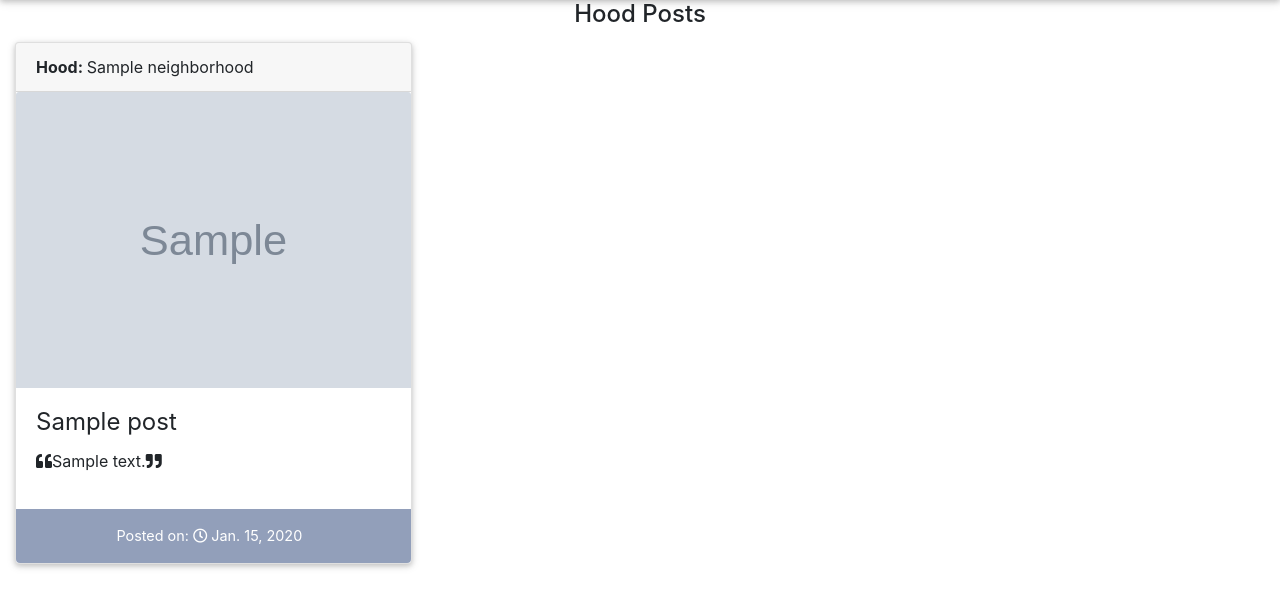
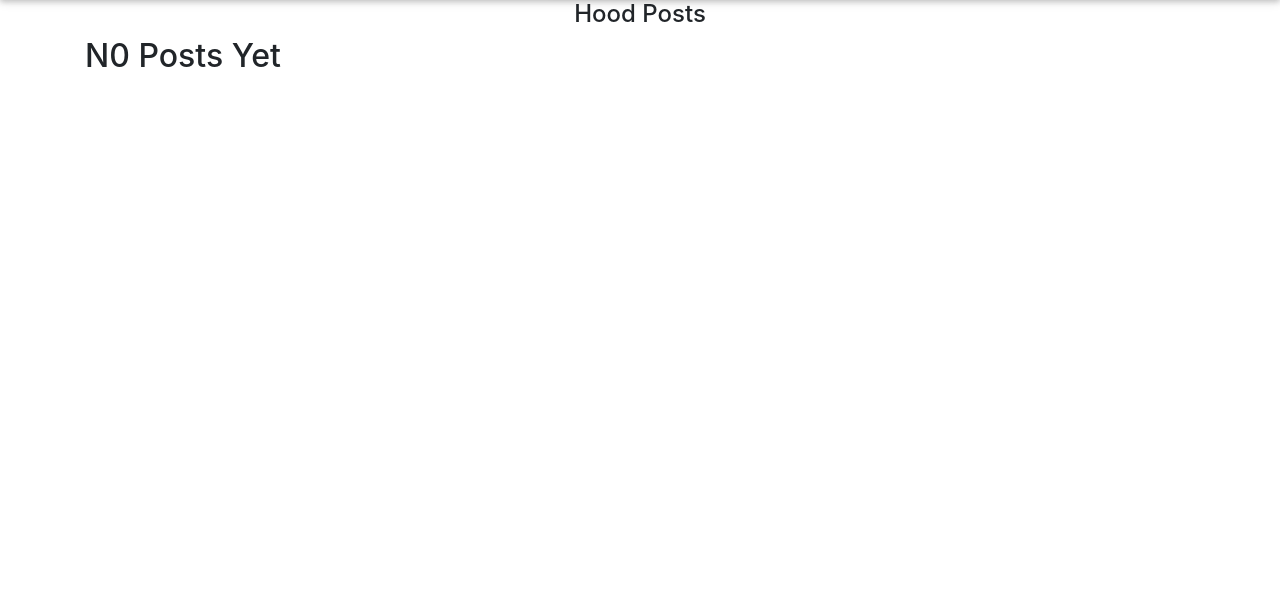
Before and after one commit to Antavio/Hood, a Django app: page / in a window 1280 px wide. Shown: the part 93-701 px from the top of the page. Run offline with Django 3.2, Linux system fonts and the light colour scheme; a user stored in the database is signed in; tables that the repository leaves empty hold one stand-in row (values such as "Sample post"); grey boxes marked "Sample" are stand-in pictures; some libraries are stand-ins or nearby versions.

Commit message:
Create a filter for posts to query a specific users posts.

```diff
--- a/hood_app/templates/hood_app/index.html
+++ b/hood_app/templates/hood_app/index.html
@@ -5,7 +5,7 @@
         <h4 class="text-center heading"> Hood Posts</h4>
     </div>
     <div class="row">
-        {% for post in all_posts %}
+        {% for post in posts %}
 
         <div class="col-md-4 main-page d-flex" style=" margin-top: 5px;">
             <!-- Card -->
@@ -47,13 +47,11 @@
         </div>
         {% empty %}
         <div class="row">
-            <h1 class="text-center" style="margin-left:30px;"> No Posts Yet</h1>
+            <h2 style="margin-left:100px;">N0 Posts Yet</h2>
         </div>
         {% endfor %}
     </div>
     <!-- Card deck -->
-    <div class="row">
-    </div>
 
 </div>
 {% endblock %}
--- a/hood_app/views.py
+++ b/hood_app/views.py
@@ -8,8 +8,19 @@ from .forms import *
 
 @login_required(login_url='/accounts/login/')
 def home(request):
-    profile = Profile.objects.all()
-    all_posts = Post.objects.all()
+
+    current_user = request.user
+    profile = Profile.objects.filter(prof_user=request.user)
+
+    arr=[]
+    for post in profile:
+        arr.append(post.hood_id.id)
+    if len(arr)>0:
+        id=arr[0]
+        all_posts = Post.objects.filter(hood_post=id)
+    else:
+        all_posts = ""
+
     return render(request,'hood_app/index.html',{"all_posts":all_posts,"prof_info":profile})
 
 @login_required(login_url='/accounts/login/')
@@ -44,13 +55,13 @@ def profile_edit(request):
 def profile(request):
     current_user = request.user
     business = Business.objects.filter(business_owner = current_user)
-
+    posts = Post.objects.filter(post_owner = current_user)
     try:
         prof = Profile.objects.get(prof_user=current_user)
     except ObjectDoesNotExist:
         return redirect('new_profile')
 
-    return render(request,'profile/profile.html',{'profile':prof,'business':business})
+    return render(request,'profile/profile.html',{'profile':prof,'business':business,'posts':posts})
 
 @login_required(login_url='/accounts/login/')
 def new_business(request):
```
Also changed, not shown: media/posts/Avatar.png (added), media/posts/animal-chihuahua-cute.jpg (added), media/posts/music_tape.jpg (added), media/prof_pics/Avatar_Vkyyy2P.png (added), media/prof_pics/Avatar_aMpzNsv.png (added), media/prof_pics/Avatar_np6d6Xk.png (added), media/prof_pics/avatar_3CiSbom.png (added), media/prof_pics/web-development-icon.png (added).
